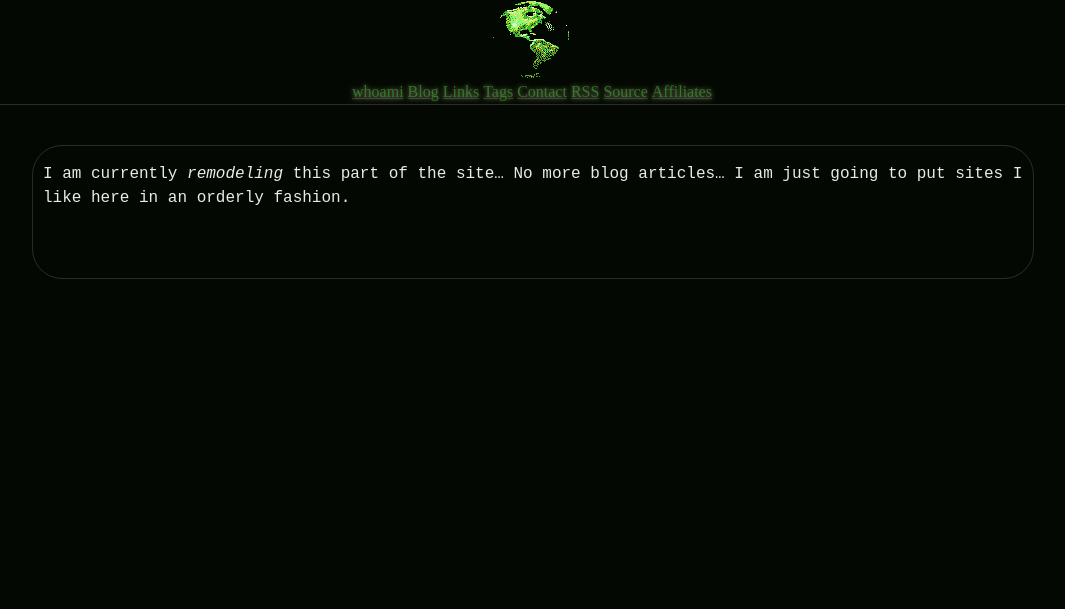
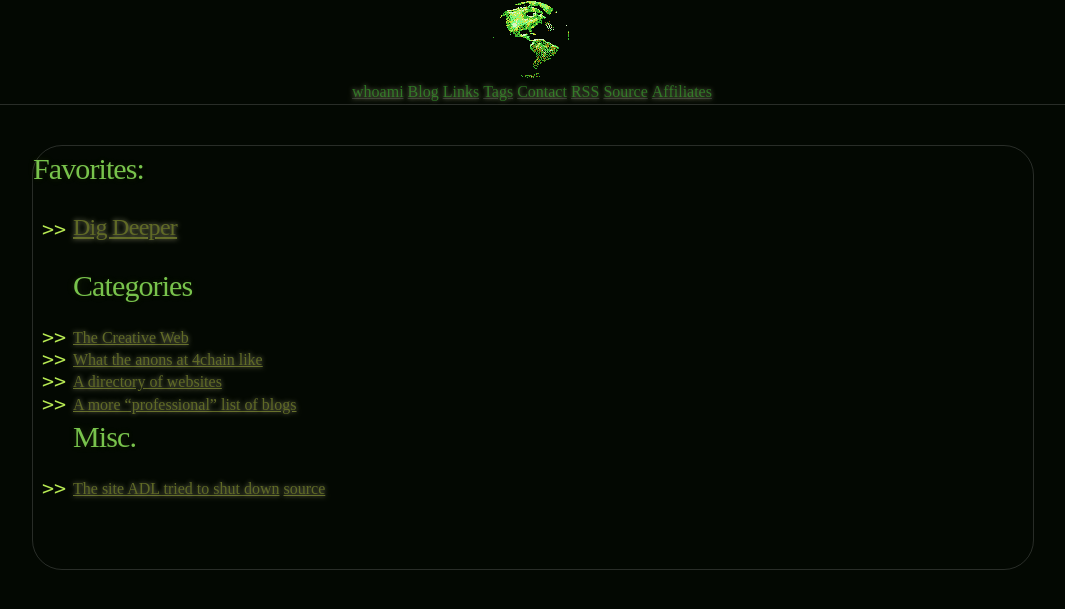
Before and after one commit to CamoCatX/camocatx.github.io, a Jekyll site: the page built from links/index.md, in a window 1280 px wide. Shown: the top 609 px of the page, without its empty margins (108-1173 px from the left). Built offline with Jekyll 4.4.1, drawn with Linux system fonts in a browser that asks for light colours.

Commit message:
modified:   links/index.md

```diff
--- a/links/index.md
+++ b/links/index.md
@@ -2,10 +2,16 @@
 layout: page
 title: Links
 ---
-
-
-
-I am currently *remodeling* this part of the site... No more blog articles... I am just going to put sites I like here in an orderly fashion.
+# Favorites:
+- [Dig Deeper](https://digdeeper.club)
+-
+# Categories
+- [The Creative Web](https://deletethematrix.com/blog/2025/creative-web-revolution)
+- [What the anons at 4chain like](https://based.coom.tech/)
+- [A directory of websites](https://ooh.directory/)
+- [A more "professional" list of blogs](https://www.ontoplist.com/)
+# Misc.
+- [The site ADL tried to shut down](https://mapliberation.org/) [source](https://web.archive.org/web/20250216151615/https://litigation.1984.hosting/)
 
 <section>
   {% if site.categories.links[0] %}
```
